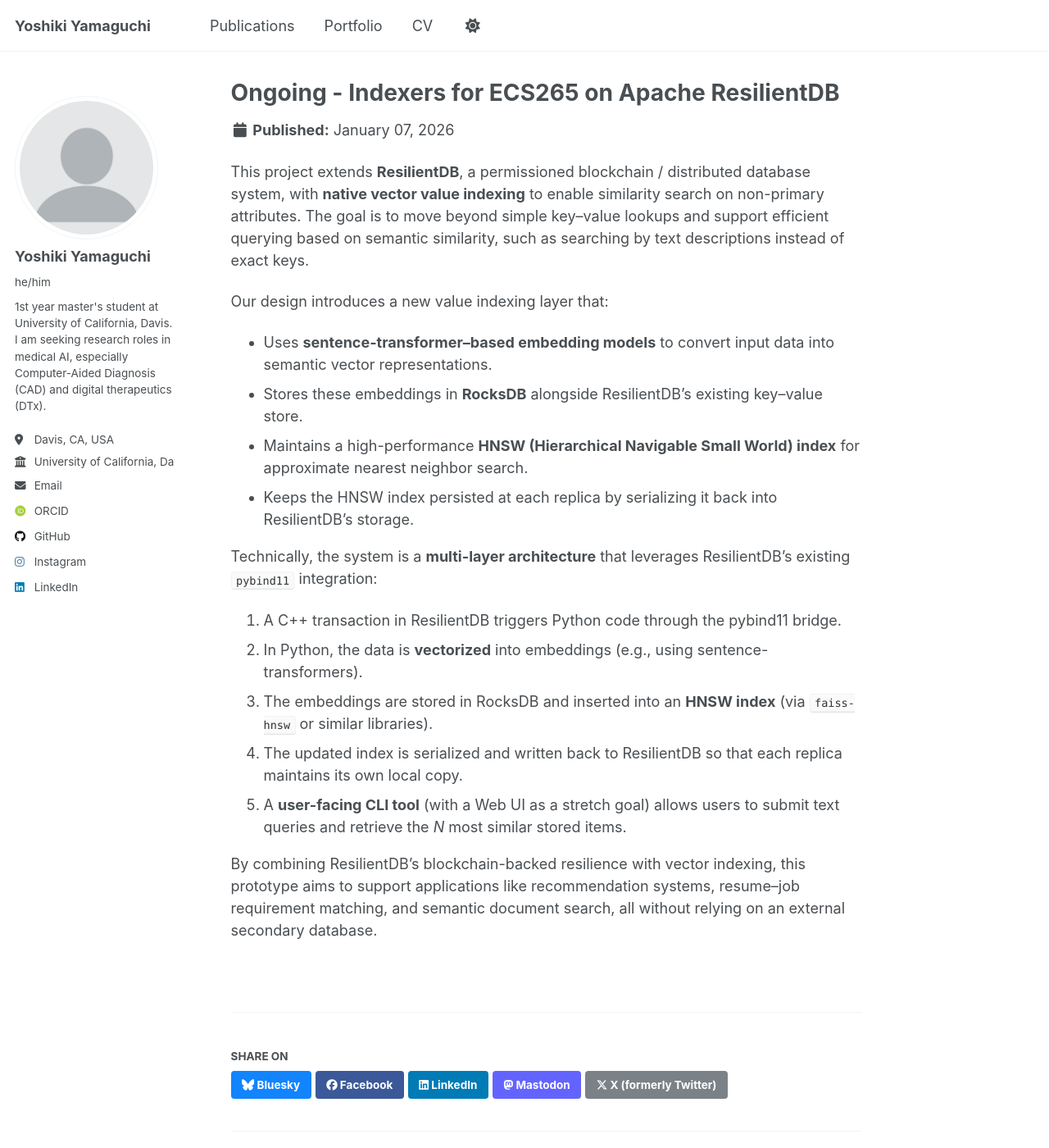
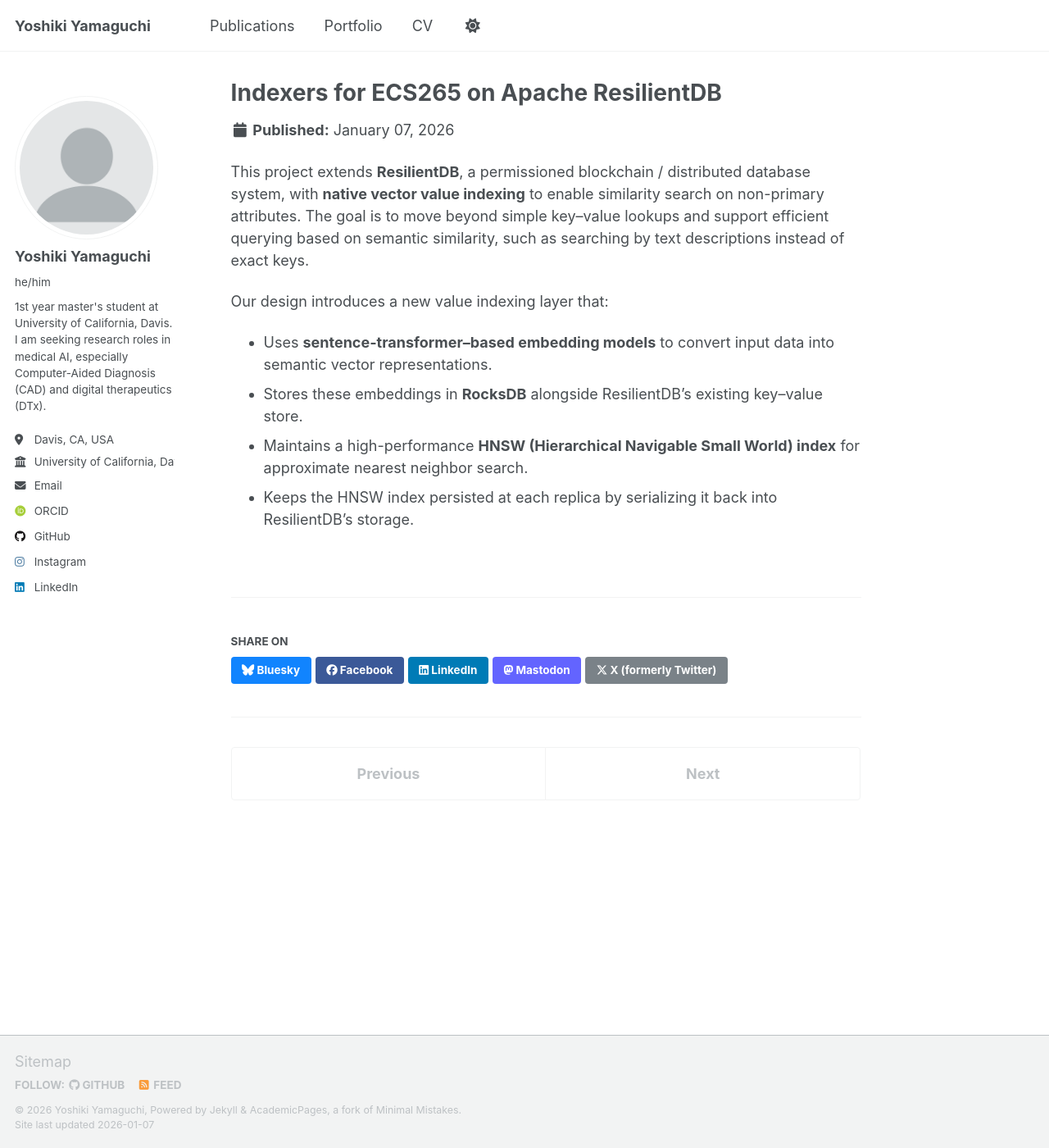
Before and after one commit to Yoshiki0319/Yoshiki0319.github.io, a Jekyll site: the page built from _portfolio/indexers-ecs265-fall2025.md, in a window 1280 px wide and 1400 px high. Shown: the whole window at 82% size. Built offline with Jekyll 4.4.1, drawn with Linux system fonts in a browser that asks for light colours; some web fonts are replaced; a script that is not in the unit is left out.

Commit message:
Refine title and simplify indexer description
Removed redundant technical details and streamlined the description of the indexing system.

```diff
--- a/_portfolio/indexers-ecs265-fall2025.md
+++ b/_portfolio/indexers-ecs265-fall2025.md
@@ -1,5 +1,5 @@
 ---
-title: "Ongoing - Indexers for ECS265 on Apache ResilientDB"
+title: "Indexers for ECS265 on Apache ResilientDB"
 excerpt: "Prototype of native vector value indexing in ResilientDB using HNSW-based similarity search and a Python bridge for embedding and index management."
 collection: portfolio
 ---
@@ -12,13 +12,3 @@ Our design introduces a new value indexing layer that:
 - Stores these embeddings in **RocksDB** alongside ResilientDB’s existing key–value store.
 - Maintains a high-performance **HNSW (Hierarchical Navigable Small World) index** for approximate nearest neighbor search.
 - Keeps the HNSW index persisted at each replica by serializing it back into ResilientDB’s storage.
-
-Technically, the system is a **multi-layer architecture** that leverages ResilientDB’s existing `pybind11` integration:
-
-1. A C++ transaction in ResilientDB triggers Python code through the pybind11 bridge.
-2. In Python, the data is **vectorized** into embeddings (e.g., using sentence-transformers).
-3. The embeddings are stored in RocksDB and inserted into an **HNSW index** (via `faiss-hnsw` or similar libraries).
-4. The updated index is serialized and written back to ResilientDB so that each replica maintains its own local copy.
-5. A **user-facing CLI tool** (with a Web UI as a stretch goal) allows users to submit text queries and retrieve the *N* most similar stored items.
-
-By combining ResilientDB’s blockchain-backed resilience with vector indexing, this prototype aims to support applications like recommendation systems, resume–job requirement matching, and semantic document search, all without relying on an external secondary database.
```
